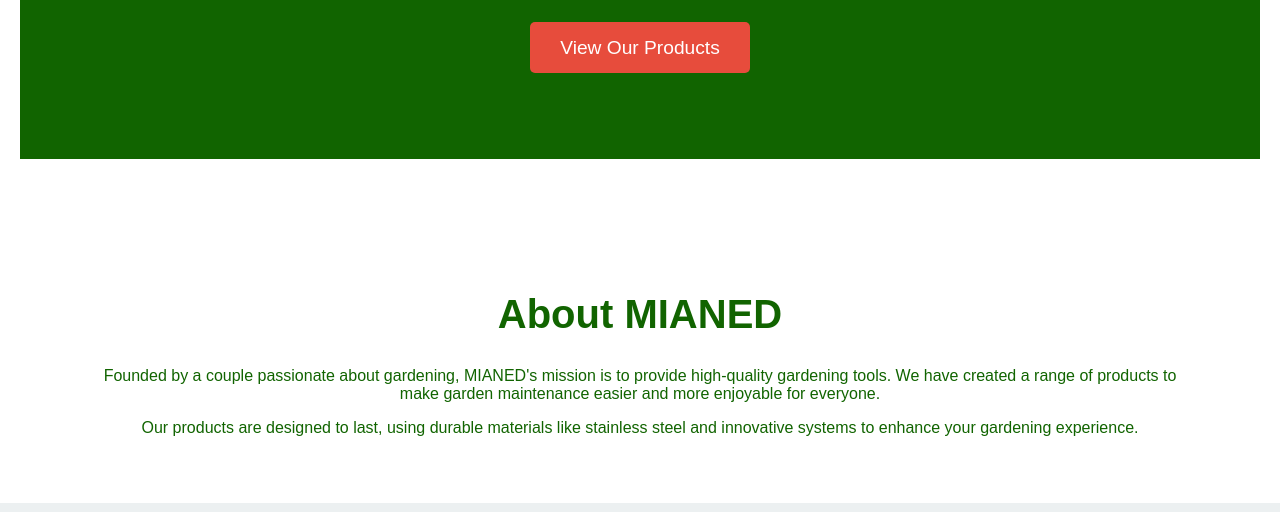
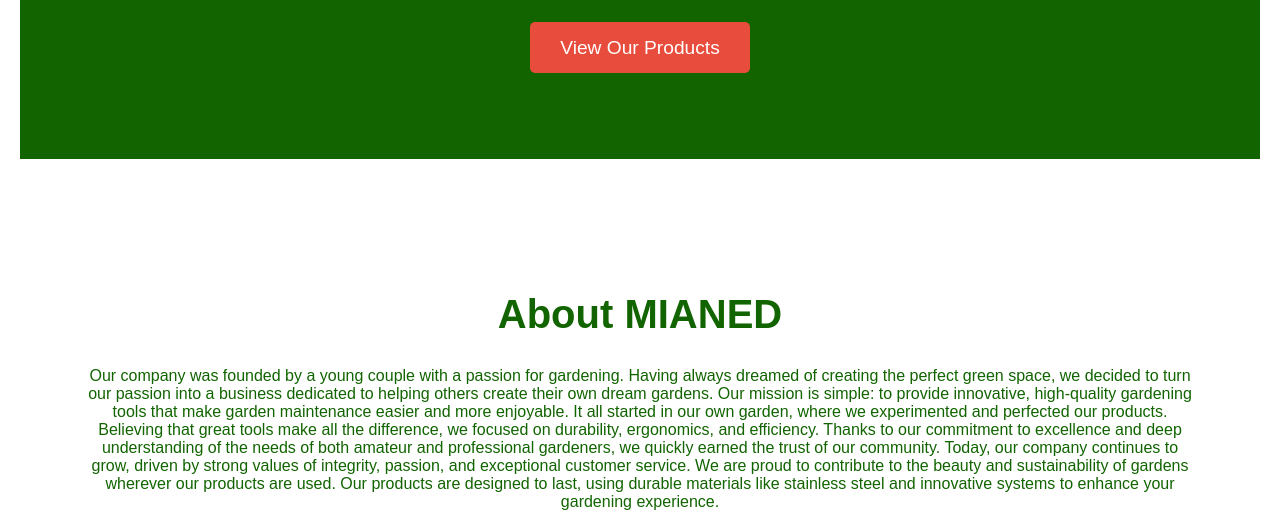
Before and after one commit to ZiRaOmega/fiverr_website, a plain HTML site: page index.html in a window 1280 px wide. Shown: the part 442-954 px from the top of the page. Drawn offline with Linux system fonts and the light colour scheme.

Commit message:
About us no image

```diff
--- a/index.html
+++ b/index.html
@@ -36,9 +36,11 @@
         <div class="container">
             <h2>About MIANED</h2>
             <p>
-                Founded by a couple passionate about gardening, MIANED's mission is to provide high-quality gardening tools. We have created a range of products to make garden maintenance easier and more enjoyable for everyone.
-            </p>
-            <p>
+                Our company was founded by a young couple with a passion for gardening. Having always dreamed of creating the perfect green space, we decided to turn our passion into a business dedicated to helping others create their own dream gardens. Our mission is simple: to provide innovative, high-quality gardening tools that make garden maintenance easier and more enjoyable.
+
+                It all started in our own garden, where we experimented and perfected our products. Believing that great tools make all the difference, we focused on durability, ergonomics, and efficiency. Thanks to our commitment to excellence and deep understanding of the needs of both amateur and professional gardeners, we quickly earned the trust of our community.
+
+                Today, our company continues to grow, driven by strong values of integrity, passion, and exceptional customer service. We are proud to contribute to the beauty and sustainability of gardens wherever our products are used.
                 Our products are designed to last, using durable materials like stainless steel and innovative systems to enhance your gardening experience.
             </p>
         </div>
```
Also changed, not shown: img/aboutus.jpeg (added).
